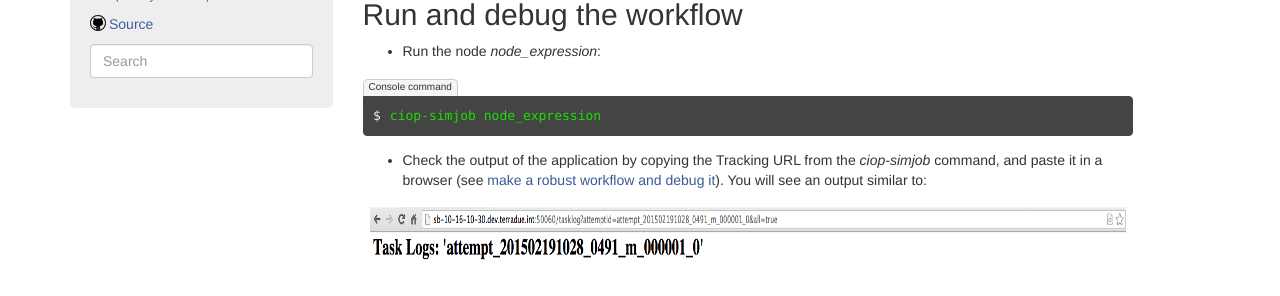
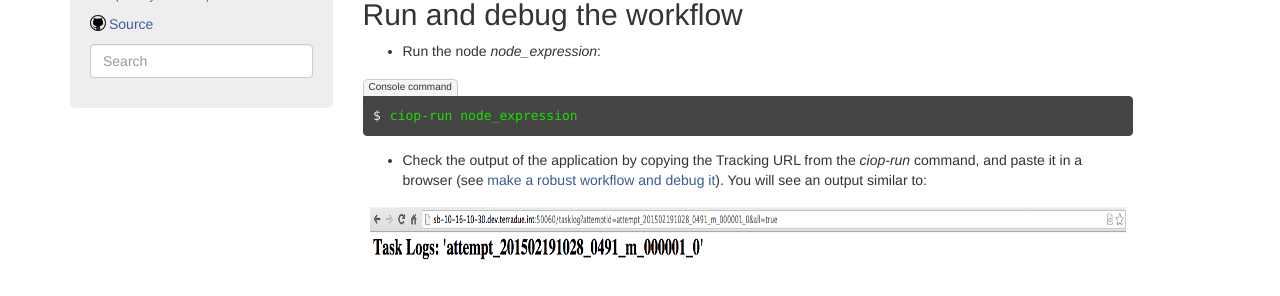
Before and after one commit to Terradue/doc-developer-sandbox, a Sphinx documentation site: the page built from source/developer/parameters.rst, in a window 1280 px wide and 900 px high, scrolled down 673 px. Shown: the part 152-448 px from the top of the window. Built offline with Sphinx 7.4.7, drawn with Linux system fonts in a browser that asks for light colours; pages that are not in the unit, such as notebooks, are missing from menus.

Commit message:
Updated Hands-On Exercise 5. This refs #15690

```diff
--- a/source/developer/parameters.rst
+++ b/source/developer/parameters.rst
@@ -52,9 +52,9 @@ Run and debug the workflow
 
 .. code-block:: console
 
-  ciop-simjob node_expression
+  ciop-run node_expression
 
-* Check the output of the application by copying the Tracking URL from the *ciop-simjob* command, and paste it in a browser (see :doc:`make a robust workflow and debug it <debug>`). You will see an output similar to:
+* Check the output of the application by copying the Tracking URL from the *ciop-run* command, and paste it in a browser (see :doc:`make a robust workflow and debug it <debug>`). You will see an output similar to:
 
 .. figure:: includes/parameters/gui1.png
      :scale: 70 %
```
Also changed, not shown: other parts of source/developer/parameters.rst (+1 -1 lines).
